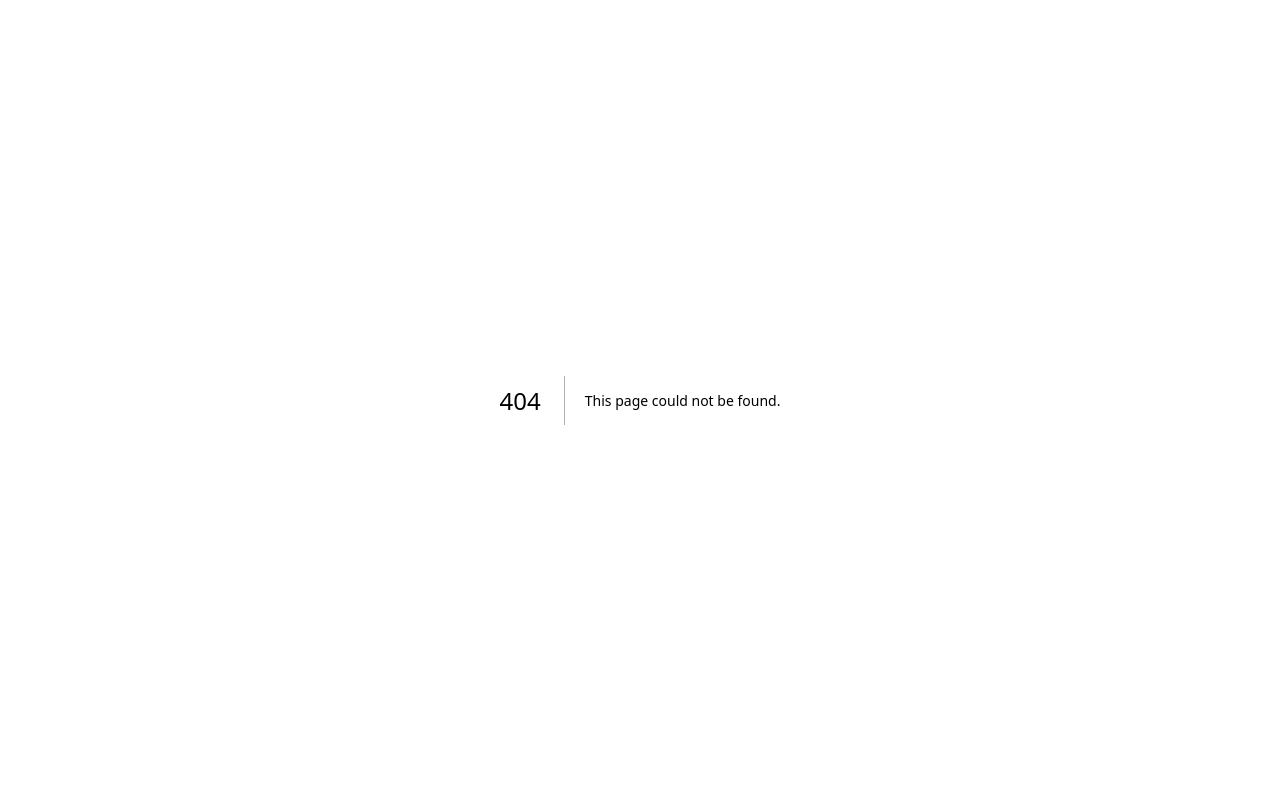
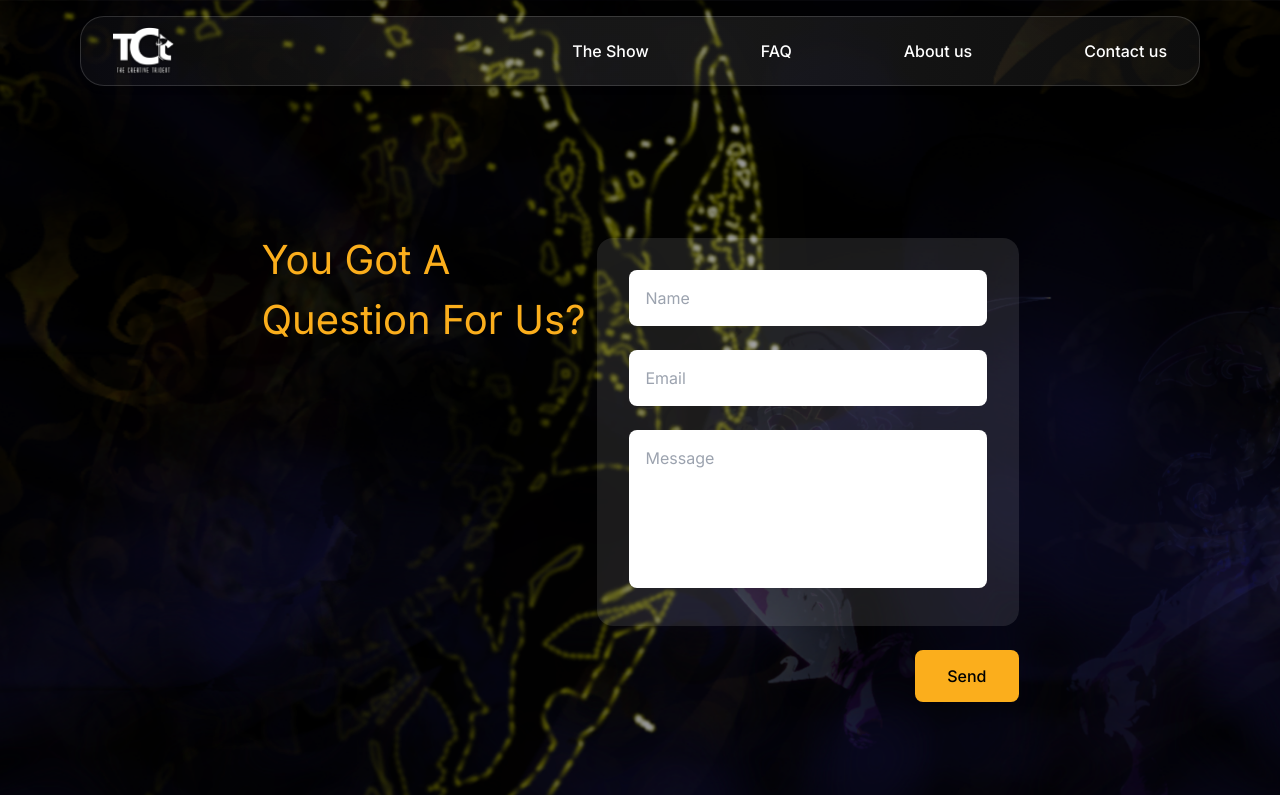
Before and after one commit to unegbuclinton/trident, a Next.js app: page /contact in a window 1280 px wide. Before the commit this address had no page. Shown: the top 795 px of the page. Built offline with nearby package versions, Linux system fonts and the light colour scheme.

Commit message:
update contact section

```diff
--- /dev/null
+++ b/src/app/contact/page.tsx
@@ -0,0 +1,76 @@
+'use client'
+
+import Footer from '@/components/footer/Footer'
+import Navbar from '@/components/nav/Navbar'
+import React, { useState } from 'react'
+
+const Contact = () => {
+  const [formData, setFormData] = useState<{
+    name: ''
+    email: ''
+    message: ''
+  }>({ email: '', message: '', name: '' })
+
+  const handleChange = (
+    e: React.ChangeEvent<HTMLInputElement | HTMLTextAreaElement>
+  ) => {
+    const { id, value } = e.target
+    setFormData({ ...formData, [id]: value })
+  }
+
+  const handleSubmit = (e: React.FormEvent) => {
+    e.preventDefault()
+    console.log(formData)
+  }
+
+  return (
+    <>
+      <div className='cover relative bg-hero-img-sm lg:bg-nav-hero bg-cover bg-center p-4 flex flex-col justify-between pb-20 lg:px-[80px]'>
+        <Navbar />
+        <div className='py-36 text-white max-w-[757px] mx-auto my-0 z-10'>
+          <form onSubmit={handleSubmit} className='lg:flex'>
+            <h2 className='mb-14 text-[40px] lato text-secondaryColor text-nowrap pr-3'>
+              You Got A <br /> Question For Us?
+            </h2>
+            <div className='pt-2'>
+              <div className='max-w-[462px] bg-white/10 rounded-2xl p-8'>
+                <input
+                  type='text'
+                  id='name'
+                  value={formData.name}
+                  onChange={handleChange}
+                  className='rounded-lg outline-none h-14 mb-6 p-4 w-full text-black'
+                  placeholder='Name'
+                />
+                <input
+                  type='email'
+                  id='email'
+                  value={formData.email}
+                  onChange={handleChange}
+                  className='rounded-lg outline-none h-14 mb-6 p-4 w-full text-black'
+                  placeholder='Email'
+                />
+                <textarea
+                  id='message'
+                  value={formData.message}
+                  onChange={handleChange}
+                  className='rounded-lg h-[158px] w-full p-4 text-black resize-none'
+                  placeholder='Message'
+                ></textarea>
+              </div>
+              <div className='flex justify-end mt-6'>
+                <button className='py-3.5 px-8 rounded-lg bg-secondaryColor font-medium lato text-black'>
+                  Send
+                </button>
+              </div>
+            </div>
+          </form>
+        </div>
+      </div>
+
+      <Footer />
+    </>
+  )
+}
+
+export default Contact
--- a/src/app/globals.css
+++ b/src/app/globals.css
@@ -19,7 +19,7 @@
 }
 
 .lato {
-  font-family: var(--font-lato), sans-serif;
+  font-family: var(--font-lato), sans-serif !important;
 }
 .top,
 .bottom,
--- a/src/app/nav-pages/faq/page.tsx
+++ b/src/app/nav-pages/faq/page.tsx
@@ -11,7 +11,7 @@ const Faq = () => {
   }
 
   return (
-    <div className='py-36 lg:py-20 text-white max-w-[757px] mx-auto my-0'>
+    <div className='py-36 lg:py-20 text-white max-w-[757px] mx-auto my-0 h-[900px]'>
       <h2 className='mb-14 text-[40px] lato text-secondaryColor'>
         Frequently Ask Questions
       </h2>
--- a/src/app/nav-pages/layout.tsx
+++ b/src/app/nav-pages/layout.tsx
@@ -6,7 +6,7 @@ import React, { ReactNode } from 'react'
 const layout = ({ children }: { children: ReactNode }) => {
   return (
     <div>
-      <div className='relative bg-hero-img-sm lg:bg-hero-img-lg bg-cover bg-center h-[1100px] p-4 flex flex-col justify-between pb-20 lg:px-[80px] overlay'>
+      <div className='relative bg-hero-img-sm lg:bg-nav-hero bg-cover bg-center p-4 flex flex-col justify-between pb-20 lg:px-[80px] overlay'>
         <Navbar />
         <div className='absolute top-28 right-4'>
           <FlipClock />
--- a/src/app/nav-pages/show/page.tsx
+++ b/src/app/nav-pages/show/page.tsx
@@ -14,7 +14,7 @@ const Show = () => {
         relationships to the test in a winner takes all contest, are you brave
         enough to go for it? Show us now.
       </p>
-      <p className='pb-4 leading-10 text-lg font-light'>
+      <p className='pb-4 '>
         Enter to be one of twenty two people who will make it to the campus to
         vie against the system, and other contestants for a shot at glory, and
         money!
--- a/src/components/flip-clock/FlipClock.tsx
+++ b/src/components/flip-clock/FlipClock.tsx
@@ -33,7 +33,7 @@ const FlipClock = ({
   const seconds = formatTime(time % 60)
 
   return (
-    <div className='flex gap-2.5 justify-center lg:justify-end lg:mb-[140px] z-10'>
+    <div className='flex gap-2.5 justify-center lg:justify-end lg:mb-[140px] z-[5]'>
       <div className='container-segment'>
         <div className='segment-title'>Days</div>
         <div className='segment'>
--- a/src/components/nav/Navbar.tsx
+++ b/src/components/nav/Navbar.tsx
@@ -44,7 +44,7 @@ const Navbar = () => {
           {links.map(({ title, url }, index) => (
             <li
               key={index}
-              className='text-white text-base font-medium  mb-10 text-right '
+              className='text-white text-base font-medium  mb-6 text-right pb-6 border-b border-darkGrey'
               onClick={() => setToggle(false)}
             >
               <Link href={url}>{title}</Link>
--- a/src/lib/resueableJson.ts
+++ b/src/lib/resueableJson.ts
@@ -2,7 +2,7 @@ export const links: { url: string; title: string }[] = [
   { url: '/nav-pages/show', title: 'The Show' },
   { url: '/nav-pages/faq', title: 'FAQ' },
   { url: '/nav-pages/about', title: 'About us' },
-  { url: '', title: 'Contact us' },
+  { url: '/contact', title: 'Contact us' },
 ]
 
 export const detailsInfo: { title: string; subTitle: string }[] = [
--- a/tailwind.config.ts
+++ b/tailwind.config.ts
@@ -16,6 +16,7 @@ const config: Config = {
           'conic-gradient(from 180deg at 50% 50%, var(--tw-gradient-stops))',
         'hero-img-sm': "url('/hero-img.png')",
         'hero-img-lg': "url('/hero-img-lg.png')",
+        'nav-hero': "url('/nav-hero-img.png')",
       },
     },
 
@@ -24,6 +25,7 @@ const config: Config = {
     },
     colors: {
       white: '#fff',
+      black: '#000',
       dark: '#000',
       primaryColor: ' #290F38',
       secondaryColor: '#FBAE1C',
```
Also changed, not shown: public/nav-hero-img.png (added).
